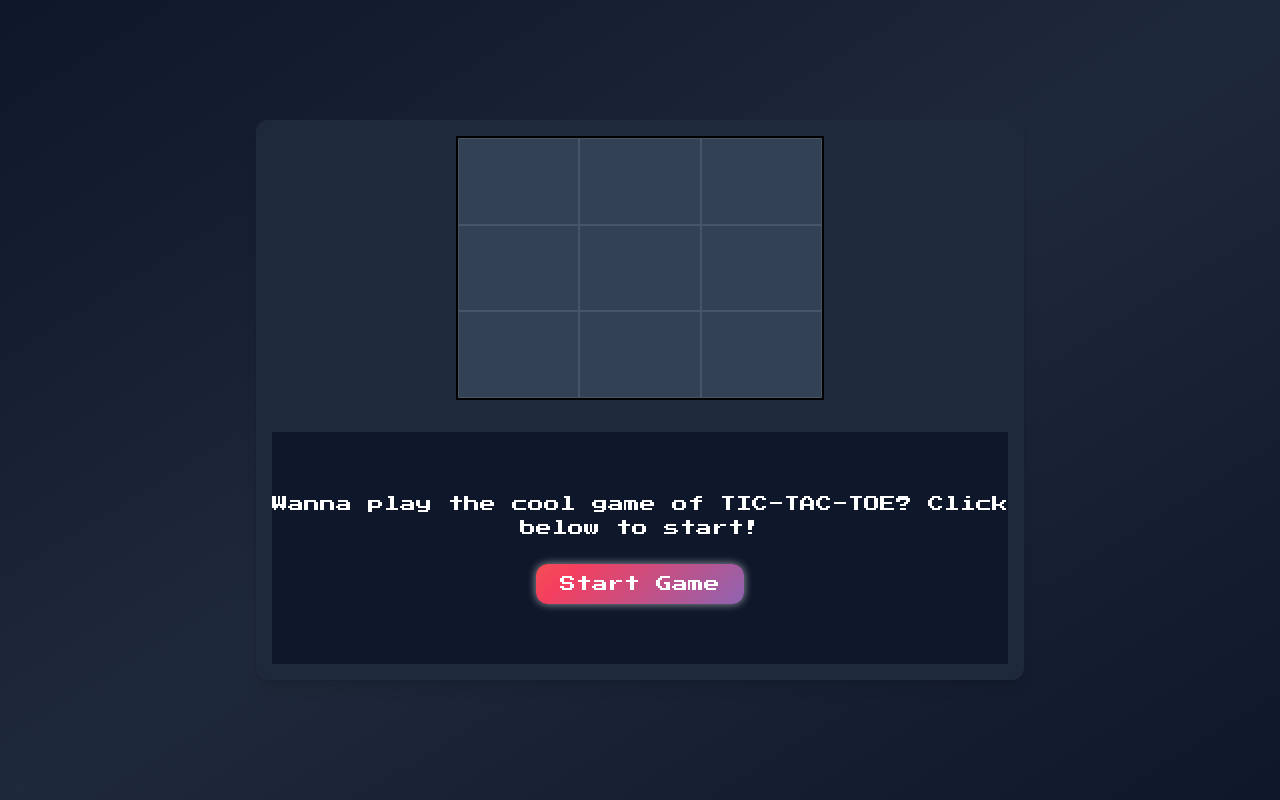
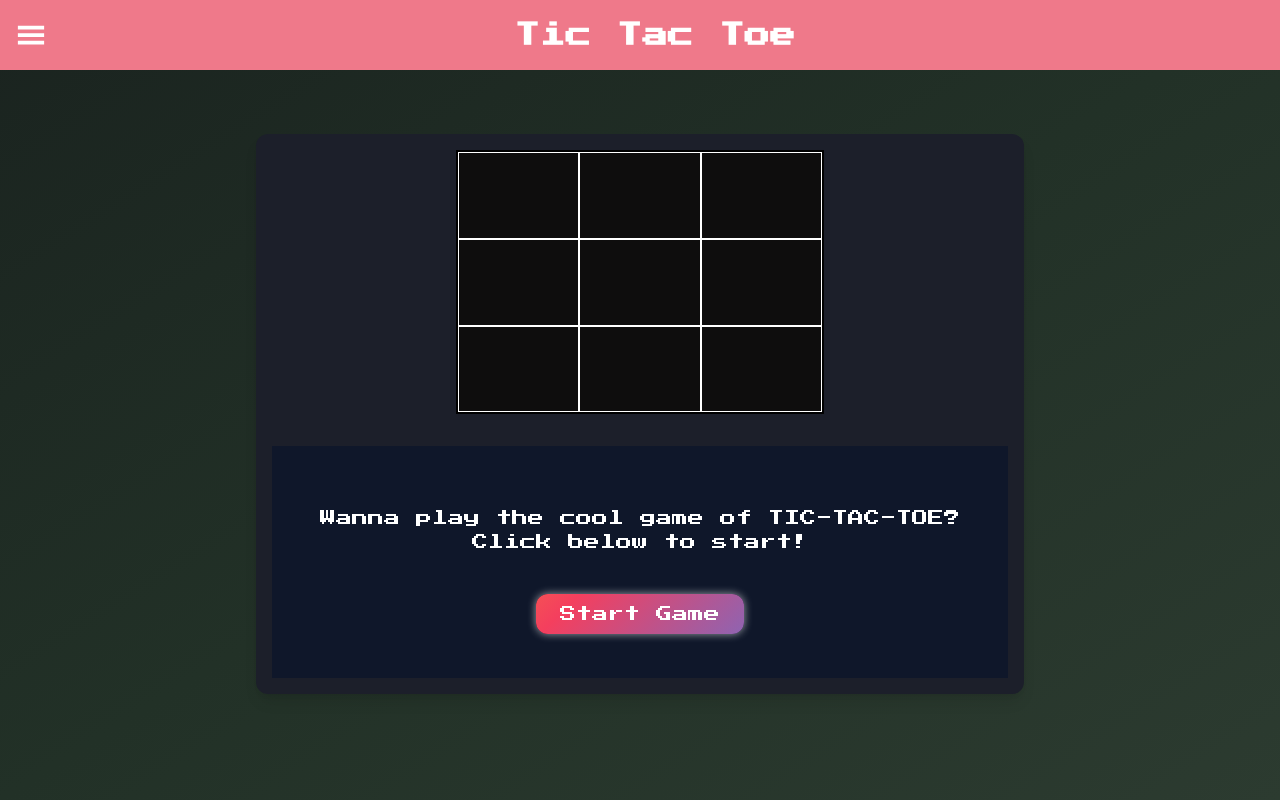
Before and after one commit to ray-kunal/Reactus-July, a React (Vite) app: page / in a window 1280 px wide. Built offline with nearby package versions, Linux system fonts and the light colour scheme.

Commit message:
solved the reset button problem, reset condition works absolutely fine now

```diff
--- a/package.json
+++ b/package.json
@@ -13,6 +13,7 @@
     "@tailwindcss/vite": "^4.1.11",
     "react": "^19.1.0",
     "react-dom": "^19.1.0",
+    "react-icons": "^5.5.0",
     "tailwindcss": "^4.1.11"
   },
   "devDependencies": {
--- a/src/App.jsx
+++ b/src/App.jsx
@@ -1,26 +1,39 @@
 import { useEffect, useState, useRef } from "react";
 import GridBox from "./components/gridBox";
 import PlayerDetails from "./components/PlayerDetails";
+import Navbar from "./components/Navbar";
 import { players } from "./data/playerdata";
-import { useCounter, useActivePlayer,useScoreDetails } from "./contexts/GameContext";
-
+import {
+  useCounter,
+  useActivePlayer,
+  useScoreDetails,
+} from "./contexts/GameContext";
 
 function App() {
   const main = useRef();
   const [start, setStart] = useState(false);
+  const gridSize = 3;
+  const [gridData, setGridData] = useState(
+    Array(gridSize * gridSize).fill(null)
+  );
   const [status, setStatus] = useState(null);
+
   const activePlayerElement = useRef([]);
   const boardRef = useRef();
-  const gridSize = 3;
 
   const { count, setCount } = useCounter();
   const { activePlayer, setActivePlayer } = useActivePlayer();
-  const {updateScore} = useScoreDetails()
+  const { updateScore } = useScoreDetails();
 
   const winningCombos = [
-    [0, 1, 2], [3, 4, 5], [6, 7, 8],
-    [0, 3, 6], [1, 4, 7], [2, 5, 8],
-    [0, 4, 8], [2, 4, 6],
+    [0, 1, 2],
+    [3, 4, 5],
+    [6, 7, 8],
+    [0, 3, 6],
+    [1, 4, 7],
+    [2, 5, 8],
+    [0, 4, 8],
+    [2, 4, 6],
   ];
 
   const handleMoves = (moveTracker, gridId) => {
@@ -29,11 +42,19 @@ function App() {
   };
 
   const checkWin = (arr) => {
-    return winningCombos.some((combo) => combo.every((cell) => arr.includes(cell)));
+    return winningCombos.some((combo) =>
+      combo.every((cell) => arr.includes(cell))
+    );
   };
 
   const handleGridClick = (gridId, index) => {
+  if (gridData[index] !== null) return;
+
   const currentPlayer = activePlayer;
+
+  const newGridData = [...gridData];
+  newGridData[index] = currentPlayer.Symbol;
+  setGridData(newGridData);
 
   if (currentPlayer.name === players.player1.name) {
     players.player1.currentPlayer = 0;
@@ -50,31 +71,46 @@ function App() {
   currentPlayer.clickIndex.push(index);
 
   if (checkWin(currentPlayer.clickIndex)) {
-      if(currentPlayer.name === players.player1.name){
-        updateScore('player1',"win")
-        updateScore('player2',"loose")
-      }else{
-        updateScore('player2','win')
-        updateScore('player1','loose')
+    if (currentPlayer.name === players.player1.name) {
+      updateScore("player1", "win");
+      updateScore("player2", "loose");
+    } else {
+      updateScore("player2", "win");
+      updateScore("player1", "loose");
     }
     setStatus("win");
-    } else if (count === 9) {
-      updateScore('player1','tie')
-      updateScore('player2','tie')
+  } else if (count === 8) {
+    updateScore("player1", "tie");
+    updateScore("player2", "tie");
     setStatus("draw");
   }
 };
 
   const resetGame = () => {
+    setGridData(Array(gridSize * gridSize).fill(null));
     setStatus(null);
-    setCount(1);
-    setStart(false);
-    setActivePlayer(players.player1)
-    [players.player1, players.player2].forEach(player => {
-      player.moves.rows = [];
-      player.moves.cols = [];
-      player.clickIndex = [];
-    });
+    setCount(0);
+    const freshPlayer1 = {
+      ...players.player1,
+      moves: { rows: [], cols: [] },
+      clickIndex: [],
+    };
+
+    const freshPlayer2 = {
+      ...players.player2,
+      moves: { rows: [], cols: [] },
+      clickIndex: [],
+    };
+
+    players.player1 = freshPlayer1;
+    players.player2 = freshPlayer2;
+    setActivePlayer(freshPlayer1);
+    // setStart(false);
+
+    if (main.current) {
+      main.current.classList.remove("left-active");
+      main.current.classList.remove("right-active");
+    }
   };
 
   useEffect(() => {
@@ -86,13 +122,13 @@ function App() {
       if (activePlayer.name === players.player1.name) {
         main.current.classList.remove("right-active");
         main.current.classList.add("left-active");
-        activePlayerElement.current[0]?.classList.add("bg-purple-600");
+        activePlayerElement.current[0]?.classList.add("bg-[#9C0D38]");
         activePlayerElement.current[0]?.classList.remove("opacity");
         activePlayerElement.current[1]?.classList.add("opacity");
       } else {
         main.current.classList.remove("left-active");
         main.current.classList.add("right-active");
-        activePlayerElement.current[1]?.classList.add("bg-orange-500");
+        activePlayerElement.current[1]?.classList.add("bg-[#55A1DC]");
         activePlayerElement.current[1]?.classList.remove("opacity");
         activePlayerElement.current[0]?.classList.add("opacity");
       }
@@ -103,32 +139,15 @@ function App() {
 
   return (
     <div
-      className="bg-gradient-to-br from-[#0f172a] via-[#1e293b] to-[#0f172a] w-screen h-screen flex items-center justify-center main relative"
+      className="bg-gradient-to-br from-[#1a231f] via-[#223127] to-[#2c3b30] w-screen h-screen flex flex-col gap-[4rem] items-center main relative"
       ref={main}
     >
-      {status === "win" || status === "draw" ? (
-        <div className="absolute top-1/2 left-1/2 transform -translate-x-1/2 -translate-y-1/2 flex flex-col gap-6 justify-center items-center font-retro bg-black rounded-xl text-white w-[60%] h-[40%] text-center p-6">
-          {status === "win" ? (
-            <>
-              <h2>
-                {activePlayer.name === players.player1.name
-                  ? players.player2.name
-                  : players.player1.name} has won the match! 🎉
-              </h2>
-            </>
-          ) : (
-            <h2>It's a draw 😐</h2>
-          )}
-          <button className="font-retro glow-diagonal rounded-xl px-6 py-2 bg-yellow-500" onClick={resetGame}>
-            Restart Game
-          </button>
-        </div>
-      ) : (
+      <Navbar className="absolute top-0 left-0 w-[100%] border-2 border-white"/>
       <div
-          className="w-[60%] h-[70%] bg-[#1e293b] p-4 flex flex-col items-center justify-start gap-8 shadow-lg rounded-xl"
+        className="w-[60%] h-[70%] bg-[#1C1F2A] p-4 flex flex-col items-center justify-start gap-8 shadow-lg rounded-xl"
         ref={boardRef}
       >
-          <div className="grid grid-cols-3 grid-rows-3 w-[50%] h-[50%] border-2 bg-[#334155]">
+        <div className="grid grid-cols-3 grid-rows-3 w-[50%] h-[50%] border-2 bg-[#0e0d0d]">
           {[...Array(gridSize)].map((_, row) =>
             [...Array(gridSize)].map((_, col) => {
               const index = row * gridSize + col;
@@ -136,7 +155,10 @@ function App() {
                 <GridBox
                   key={`${row}-${col}`}
                   gridId={[row, col]}
-                    onGridClick={(id) => handleGridClick(id, index)}
+                  value={gridData[index]}
+                  onGridClick={(id) => {
+                    handleGridClick(id, index);
+                  }}
                   start={start}
                   row={row}
                   col={col}
@@ -149,14 +171,35 @@ function App() {
         <div className="w-full flex-1 flex flex-col items-center justify-center gap-6 bg-[#0f172a]">
           {start ? (
             <div className="flex gap-4 w-full h-full">
+              {(status === "win" || status === "draw") && (
+                <div className="absolute top-1/2 left-1/2 transform -translate-x-1/2 -translate-y-1/2 flex flex-col gap-6 justify-center items-center font-retro bg-[#000]  text-white w-[100%] h-[40%] text-center p-6">
+                  {status === "win" ? (
+                    <h2>
+                      {activePlayer.name === players.player1.name
+                        ? players.player2.name
+                        : players.player1.name}{" "}
+                      has won the match! 🎉
+                    </h2>
+                  ) : (
+                    <h2>It's a draw 😐</h2>
+                  )}
+                  <button
+                    className="font-retro glow-diagonal rounded-xl px-6 py-2 bg-yellow-500"
+                    onClick={resetGame}
+                  >
+                    Restart Game
+                  </button>
+                </div>
+              )}
+
               <div
-                  className="flex flex-col gap-4 text-white text-center font-retro flex-1"
+                className="flex flex-col gap-4 text-white text-center font-retro flex-1 rounded-2xl"
                 ref={(el) => (activePlayerElement.current[0] = el)}
               >
                 <PlayerDetails player={players.player1} />
               </div>
               <div
-                  className="flex flex-col gap-4 text-white text-center font-retro flex-1"
+                className="flex flex-col gap-4 text-white text-center font-retro flex-1 p-4 rounded-2xl"
                 ref={(el) => (activePlayerElement.current[1] = el)}
               >
                 <PlayerDetails player={players.player2} />
@@ -164,7 +207,7 @@ function App() {
             </div>
           ) : (
             <>
-                <h1 className="text-white text-center font-retro">
+              <h1 className="text-white text-center font-retro p-4">
                 Wanna play the cool game of TIC-TAC-TOE? Click below to start!
               </h1>
               <button
@@ -177,7 +220,6 @@ function App() {
           )}
         </div>
       </div>
-      )}
     </div>
   );
 }
--- a/src/components/GridBox.jsx
+++ b/src/components/GridBox.jsx
@@ -1,43 +1,45 @@
-import React, { useRef } from "react";
+import React from "react";
 import { players } from "../data/playerdata";
-
 import { useActivePlayer, useCounter } from "../contexts/GameContext";
 
-function GridBox({ gridId, onGridClick, start, row, col }) {
-  const button = useRef();
+function GridBox({ gridId, onGridClick, start, row, col, value }) {
   const { count, setCount } = useCounter();
   const { activePlayer } = useActivePlayer();
+
   const updateAndCheck = () => {
     const index = row * 3 + col;
     activePlayer.clickIndex.push(index);
-
-    if (button.current) {
-      if (activePlayer.name === players.player1.name) {
-        button.current.classList.add("bg-yellow-500");
-      } else {
-        button.current.classList.add("bg-black", "text-white");
-      }
-      button.current.textContent = activePlayer.Symbol;
-      button.current.disabled = true;
-    }
-
     onGridClick(gridId);
-    setCount((count) => (count+=1));
-    console.log(count);
+    setCount((count) => count + 1);
   };
 
   const checkStart = () => {
-    if (start) {
+    if (start && !value) { // Only allow click if started and cell is empty
       updateAndCheck();
+    }
+  };
+
+  // Determine styling based on the value
+  const getButtonStyles = () => {
+    if (!value) {
+      return "border border-[#ffffff] flex items-center justify-center text-4xl font-retro font-bold";
+    }
+
+    if (value === players.player1.Symbol) {
+      return "border border-[#ffffff] flex items-center justify-center text-4xl font-retro font-bold bg-white text-red-600";
+    } else {
+      return "border border-[#ffffff] flex items-center justify-center text-4xl font-retro font-bold bg-black text-white";
     }
   };
 
   return (
     <button
-      ref={button}
       onClick={checkStart}
-      className="border border-[#475569] flex items-center justify-center text-4xl font-retro font-bold"
-    ></button>
+      disabled={!!value} // Disable if there's already a value
+      className={getButtonStyles()}
+    >
+      {value}
+    </button>
   );
 }
 
--- /dev/null
+++ b/src/components/Navbar.jsx
@@ -0,0 +1,16 @@
+import React from 'react';
+import { GiHamburgerMenu } from "react-icons/gi";
+const Navbar = () => {
+    return (
+        <nav className=" p-4 text-white w-[100%] text-center bg-[#EF798A]">
+            <div className="container mx-auto flex justify-between items-center ">
+                <div>
+                    <GiHamburgerMenu size={30}/>
+                </div>
+                <h1 className="flex-1 text-[1.6rem] font-retro font-bold text-center">Tic Tac Toe</h1>
+            </div>
+        </nav>
+    );
+};
+
+export default Navbar;
--- a/src/contexts/GameContext.jsx
+++ b/src/contexts/GameContext.jsx
@@ -4,7 +4,7 @@ import { players } from "../data/playerdata";
 
 const CounterContext = createContext();
 export const CounterProvider = ({ children }) => {
-  const [count, setCount] = useState(1);
+  const [count, setCount] = useState(0);
   return (
     <CounterContext.Provider value={{ count, setCount }}>
       {children}
@@ -15,7 +15,7 @@ export const useCounter = () => useContext(CounterContext);
 
 const ActivePlayer = createContext();
 export const PlayerProvider = ({ children }) => {
-  const [activePlayer, setActivePlayer] = useState(players.player1);
+  const [activePlayer, setActivePlayer] = useState({...players.player1});
 
   return (
     <ActivePlayer.Provider value={{ activePlayer, setActivePlayer }}>
--- a/src/data/playerdata.js
+++ b/src/data/playerdata.js
@@ -1,22 +1,27 @@
+export const playerTemplate = {
+  name: '',
+  moves: { rows: [], cols: [] },
+  clickIndex: [],
+  currentPlayer: 0,
+}
+
+
+
 export const players = {
   player1: {
+    ...playerTemplate,
     name: "PLAYER 1",
     Symbol: "X",
     wins: 0,
     lost: 0,
-    tie: 0,
-    currentPlayer: 1,
-    moves: { rows: [], cols: [] },
-    clickIndex: []
+    tie: 0
   },
   player2: {
+    ...playerTemplate,
     name: "PLAYER 2",
     Symbol: "O",
     wins: 0,
     lost: 0,
-    tie: 0,
-    currentPlayer:0,
-    moves: { rows: [], cols: [] },
-    clickIndex: []
+    tie: 0
   },
 };
```
Also changed, not shown: src/index.css (+11 -10 lines), 1 other file (tests, documents, lock files or other folders). Lines whose indentation alone changed are shown as unchanged.
